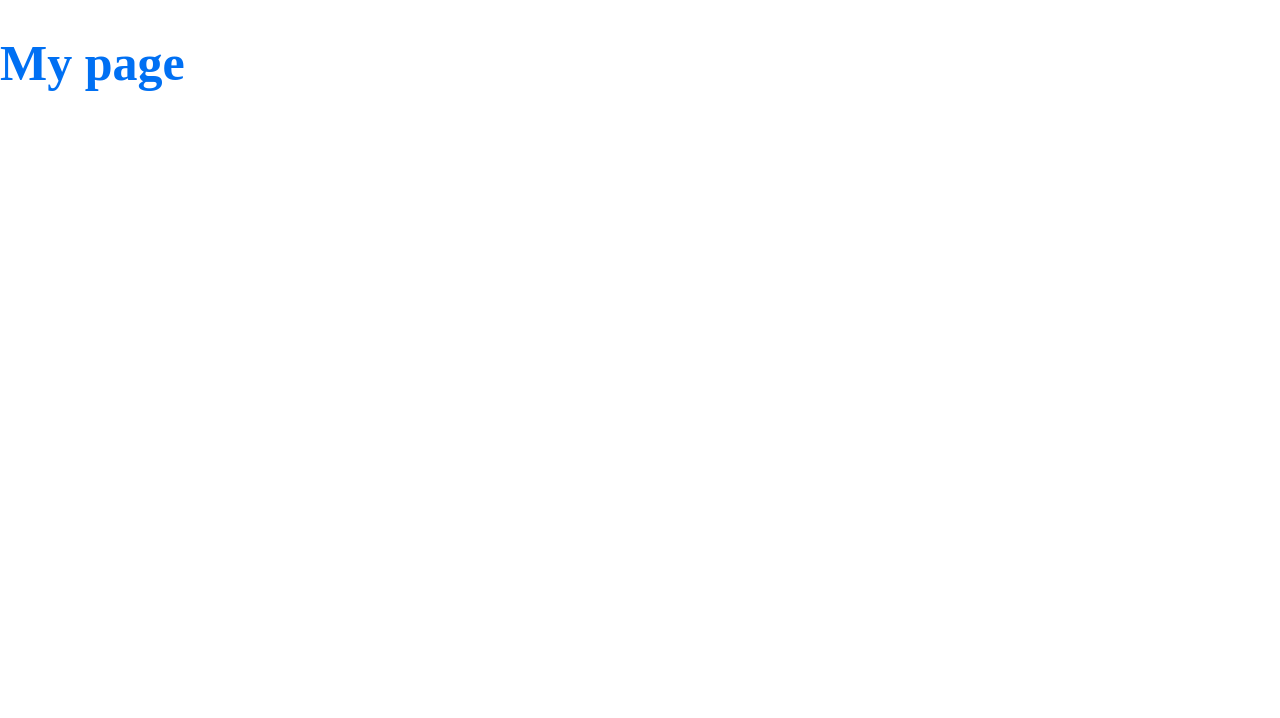
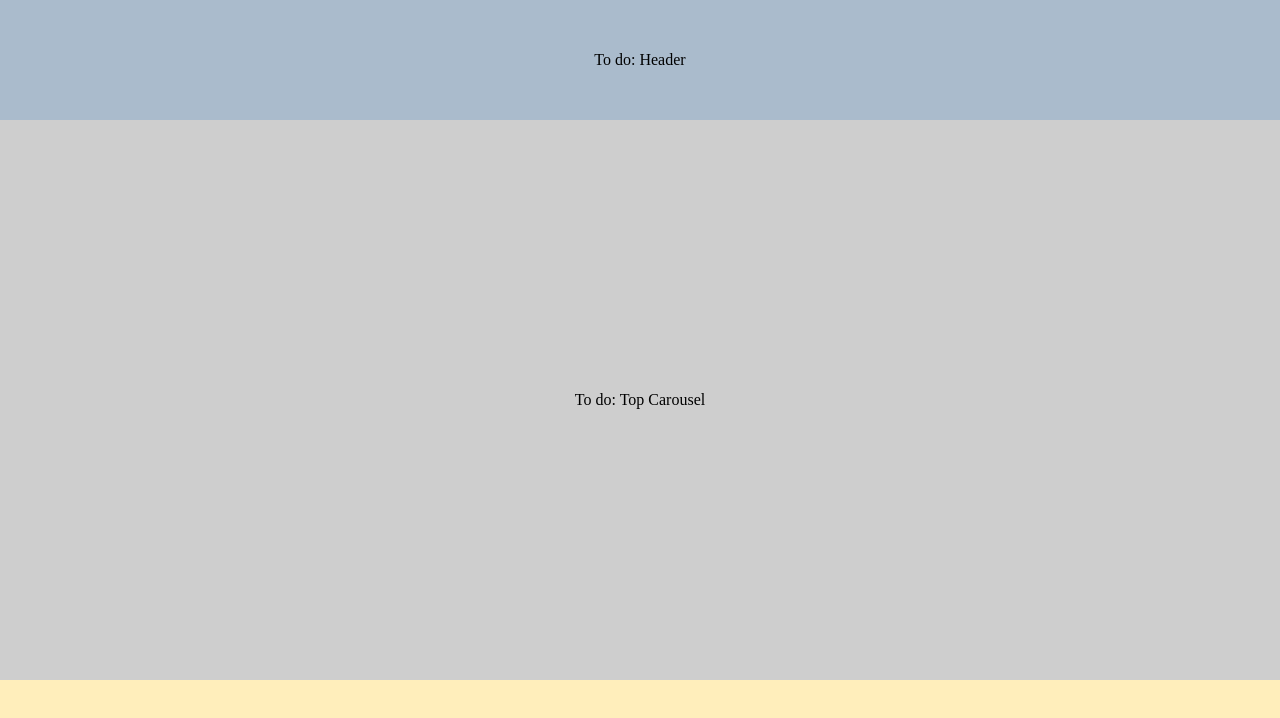
Before and after one commit to LeSales/toldos-portfolio, a Next.js app: page / in a window 1280 px wide. Shown: the top 718 px of the page. Built offline with nearby package versions, Linux system fonts and the light colour scheme.

Commit message:
first commit

```diff
--- /dev/null
+++ b/pages/components/Header/Header.jsx
@@ -0,0 +1,22 @@
+import styled from "styled-components";
+
+const flexCenter = `
+display: flex;
+justify-content: center;
+align-items: center;
+`;
+
+export const Wrapper = styled.header`
+    ${flexCenter}
+    height: 15vh;
+    width: 100vw;
+    background-color: #aabbcc;
+`;
+
+function Header(){
+    return <Wrapper>
+        <div>To do: Header</div>
+    </Wrapper>
+}
+
+export default Header;
--- /dev/null
+++ b/pages/components/Header/index.js
@@ -0,0 +1 @@
+export { default } from './Header';
--- /dev/null
+++ b/pages/components/TopCarousel/TopCarousel.jsx
@@ -0,0 +1,21 @@
+import styled from 'styled-components';
+
+const flexCenter = `
+display: flex;
+justify-content: center;
+align-items: center;
+`;
+
+export const Wrapper = styled.div`
+    ${flexCenter}
+    background-color: #cecece;
+    height: 70vh;
+`;
+
+function TopCarousel() {
+    return <Wrapper>
+        <div>To do: Top Carousel</div>
+    </Wrapper>
+}
+
+export default TopCarousel;
--- /dev/null
+++ b/pages/components/TopCarousel/index.js
@@ -0,0 +1 @@
+export { default } from './TopCarousel';
--- a/pages/index.js
+++ b/pages/index.js
@@ -1,10 +1,20 @@
 import styled from 'styled-components'
+import Header from './components/Header';
+import TopCarousel from './components/TopCarousel';
 
 const Title = styled.h1`
   font-size: 50px;
   color: ${({ theme }) => theme.colors.primary};
 `
 
+const Wrapper = styled.body`
+background-color: #FFeebb;
+height: 100vh;
+`;
+
 export default function Home() {
-  return <Title>My page</Title>
+  return <Wrapper>
+    <Header></Header>
+    <TopCarousel></TopCarousel>
+  </Wrapper>
 }
```
